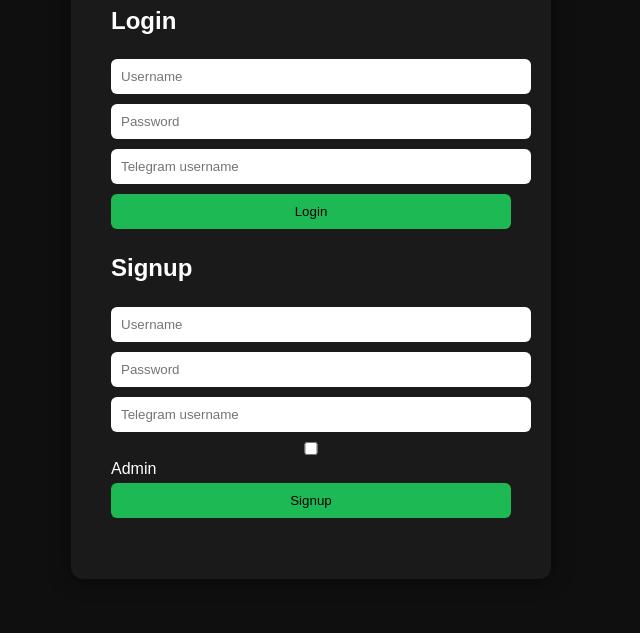
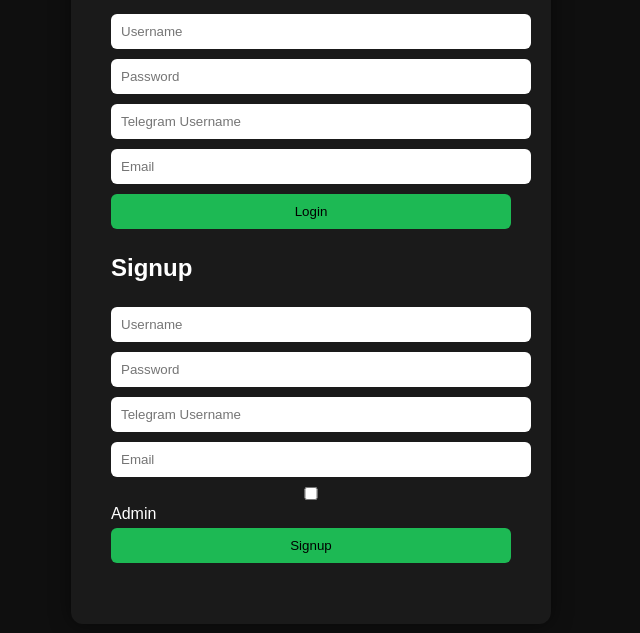
Before and after one commit to v1leshop/v1leshop, a plain HTML site: page index.html in a window 1280 px wide. Shown: the part 167-800 px from the top of the page, without its empty margins (329-969 px from the left). Drawn offline with Linux system fonts and the light colour scheme.

Commit message:
Update index.html

```diff
--- a/index.html
+++ b/index.html
@@ -3,27 +3,29 @@
 <head>
 <meta charset="UTF-8">
 <meta name="viewport" content="width=device-width, initial-scale=1.0">
-<title>V1LE FARM - Login / Signup</title>
+<title>v1leshop - Login/Signup</title>
 <link rel="stylesheet" href="style.css">
 </head>
 <body>
 <div class="container">
-  <h1>v1leshop</h1>
-  <div id="auth">
-    <h2>Login</h2>
-    <input type="text" id="loginUsername" placeholder="Username">
-    <input type="password" id="loginPassword" placeholder="Password">
-    <input type="text" id="loginTelegram" placeholder="Telegram username">
-    <button onclick="login()">Login</button>
+  <h1 class="neon-text">v1leshop</h1>
 
-    <h2>Signup</h2>
-    <input type="text" id="signupUsername" placeholder="Username">
-    <input type="password" id="signupPassword" placeholder="Password">
-    <input type="text" id="signupTelegram" placeholder="Telegram username">
-    <label><input type="checkbox" id="isAdmin"> Admin</label>
-    <button onclick="signup()">Signup</button>
-    <p id="authMsg"></p>
-  </div>
+  <h2>Login</h2>
+  <input id="loginUsername" placeholder="Username" type="text">
+  <input id="loginPassword" placeholder="Password" type="password">
+  <input id="loginTelegram" placeholder="Telegram Username" type="text">
+  <input id="loginEmail" placeholder="Email" type="email">
+  <button class="neon-btn" onclick="login()">Login</button>
+
+  <h2>Signup</h2>
+  <input id="signupUsername" placeholder="Username" type="text">
+  <input id="signupPassword" placeholder="Password" type="password">
+  <input id="signupTelegram" placeholder="Telegram Username" type="text">
+  <input id="signupEmail" placeholder="Email" type="email">
+  <label><input type="checkbox" id="isAdmin"> Admin</label>
+  <button class="neon-btn" onclick="signup()">Signup</button>
+
+  <p id="authMsg"></p>
 </div>
 <script src="script.js"></script>
 </body>
```
